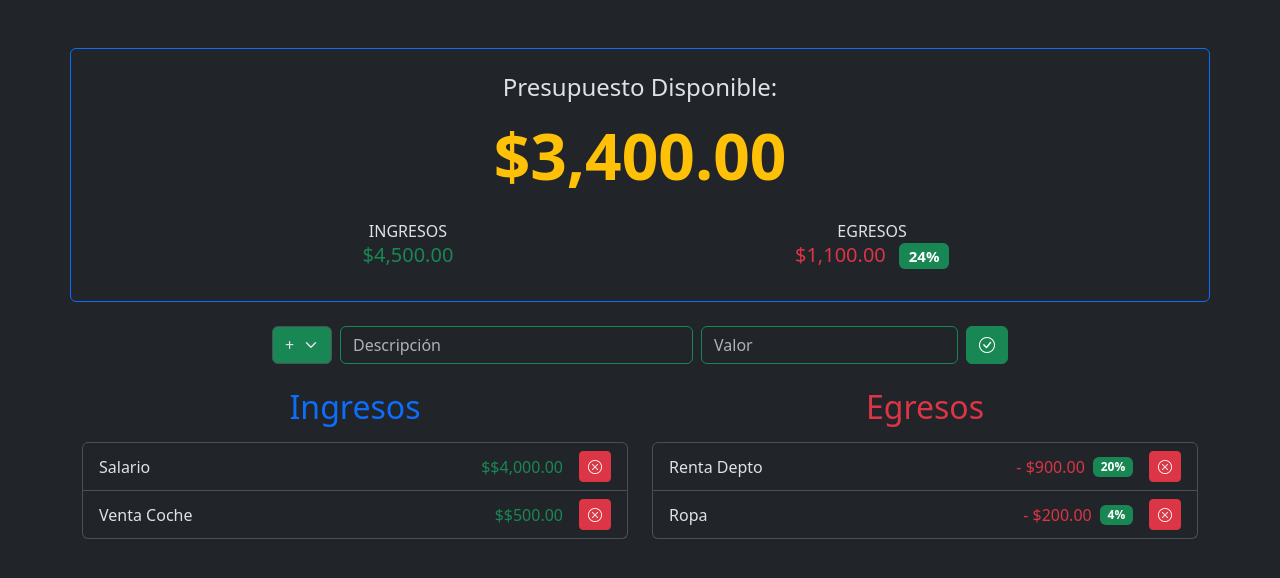
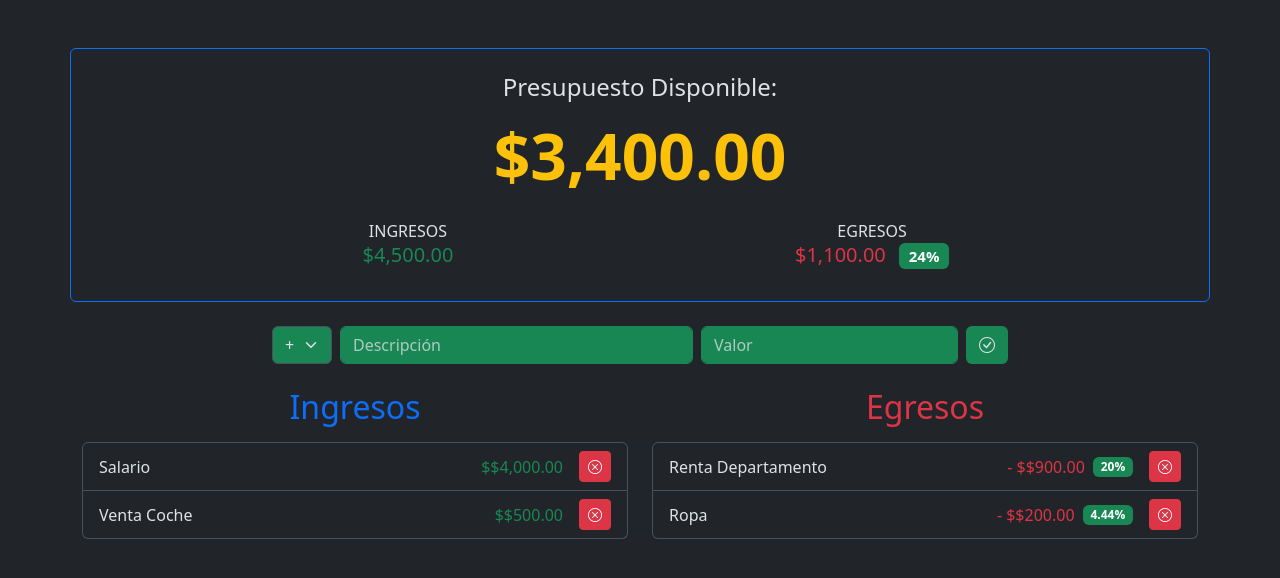
Before and after one commit to dannywilsonapaza/app-presupuesto, an Angular app: page / in a window 1280 px wide. Shown: the top 578 px of the page. Built offline with nearby package versions, Linux system fonts and the light colour scheme.

Commit message:
Formulario actualizado

```diff
--- a/src/app/app.component.html
+++ b/src/app/app.component.html
@@ -19,7 +19,7 @@
 
       <!-- Componente: Egresos -->
       <div class="col-md-6">
-        <app-egreso></app-egreso>
+        <app-egreso [ingresoTotal]="getIngresoTotal()"></app-egreso>
       </div>
     </div>
 
--- a/src/app/egreso/egreso.component.html
+++ b/src/app/egreso/egreso.component.html
@@ -1,23 +1,20 @@
 <h2 class="text-center text-danger">Egresos</h2>
 <ul class="list-group mt-3">
+  @for(egreso of egresos; track egreso) {
   <li class="list-group-item d-flex justify-content-between align-items-center">
-            <span class="flex-grow-1">Renta Depto</span>
+    <span class="flex-grow-1">{{ egreso.descripcion }}</span>
     <span class="d-flex align-items-center mx-3">
-              <span class="text-danger">- $900.00</span>
-              <span class="badge bg-success ms-2">20%</span>
+      <span class="text-danger"
+        >- ${{ egreso.valor | currency : "USD" : "$" }}</span
+      >
+      <span class="badge bg-success ms-2">{{
+        getPorcentajeTotal(egreso) | percent : "1.0-2"
+      }}</span>
     </span>
-            <button class="btn btn-sm btn-danger">
-              <i class="bi bi-x-circle"></i> <!-- Bootstrap Icon -->
+    <button class="btn btn-sm btn-danger" (click)="eliminarEgreso(egreso)">
+      <i class="bi bi-x-circle"></i>
+      <!-- Bootstrap Icon -->
     </button>
   </li>
-          <li class="list-group-item d-flex justify-content-between align-items-center">
-            <span class="flex-grow-1">Ropa</span>
-            <span class="d-flex align-items-center mx-3">
-              <span class="text-danger">- $200.00</span>
-              <span class="badge bg-success ms-2">4%</span>
-            </span>
-            <button class="btn btn-sm btn-danger">
-              <i class="bi bi-x-circle"></i> <!-- Bootstrap Icon -->
-            </button>
-          </li>
+  }
 </ul>
--- a/src/app/egreso/egreso.component.ts
+++ b/src/app/egreso/egreso.component.ts
@@ -1,11 +1,27 @@
-import { Component } from '@angular/core';
+import { Component, Input } from '@angular/core';
+import { Egreso } from './egreso.model';
+import { EgresoService } from './egreso.service';
+import { CommonModule } from '@angular/common';
 
 @Component({
   selector: 'app-egreso',
-  imports: [],
+  imports: [CommonModule],
   templateUrl: './egreso.component.html',
   styleUrl: './egreso.component.css'
 })
 export class EgresoComponent {
+  egresos: Egreso[] = [];
+  @Input() ingresoTotal!: number;
 
+  constructor(private egresoServicio: EgresoService) {
+    this.egresos = egresoServicio.egresos;
+  }
+
+  eliminarEgreso(egreso: Egreso) {
+    this.egresoServicio.eliminar(egreso);
+  }
+
+  getPorcentajeTotal(egreso: Egreso): number {
+    return egreso.valor / this.ingresoTotal;
+  }
 }
--- a/src/app/egreso/egreso.service.ts
+++ b/src/app/egreso/egreso.service.ts
@@ -10,4 +10,12 @@ export class EgresoService {
     new Egreso('Renta Departamento', 900),
     new Egreso('Ropa', 200)
   ];
+
+  eliminar(egreso: Egreso){
+    const indice: number = this.egresos.indexOf(egreso);
+    this.egresos.splice(indice, 1);
+  }
+
+
+
 }
--- a/src/app/formulario/formulario.component.html
+++ b/src/app/formulario/formulario.component.html
@@ -3,19 +3,32 @@
       <div class="col-md-8">
         <form class="row g-2">
           <div class="col-auto">
-            <select class="form-select bg-success">
+            <select (change)="tipoOperacion($event)"
+              class="form-select bg-success"
+              [ngClass]="{'bg-danger': tipo === 'egresoOperacion',
+              'bg-success': tipo === 'ingresoOperacion'}"
+            >
               <option value="ingresoOperacion" selected>+</option>
               <option value="egresoOperacion">-</option>
             </select>
           </div>
           <div class="col">
-            <input type="text" class="form-control border-success" placeholder="Descripción" required />
+            <input type="text" class="form-control border-success" placeholder="Descripción" required
+              [ngClass]="{'bg-danger': tipo === 'egresoOperacion',
+              'bg-success': tipo === 'ingresoOperacion'}"
+            />
           </div>
           <div class="col-auto">
-            <input type="number" class="form-control border-success" placeholder="Valor" required />
+            <input type="number" class="form-control border-success" placeholder="Valor" required
+              [ngClass]="{'bg-danger': tipo === 'egresoOperacion',
+              'bg-success': tipo === 'ingresoOperacion'}"
+            />
           </div>
           <div class="col-auto">
-            <button type="submit" class="btn btn-success">
+            <button type="submit" class="btn"
+              [ngClass]="{'bg-danger': tipo === 'egresoOperacion',
+              'bg-success': tipo === 'ingresoOperacion'}"
+            >
               <i class="bi bi-check-circle"></i> <!-- Bootstrap Icon -->
             </button>
           </div>
--- a/src/app/formulario/formulario.component.ts
+++ b/src/app/formulario/formulario.component.ts
@@ -1,11 +1,18 @@
+import { CommonModule } from '@angular/common';
 import { Component } from '@angular/core';
+
 
 @Component({
   selector: 'app-formulario',
-  imports: [],
+  imports: [CommonModule],
   templateUrl: './formulario.component.html',
   styleUrl: './formulario.component.css'
 })
 export class FormularioComponent {
+  tipo: string = 'ingresoOperacion';
 
+  tipoOperacion(evento : Event) {
+    const elementoSelect = evento.target as HTMLSelectElement;
+    this.tipo = elementoSelect.value;
+  }
 }
--- a/src/app/ingreso/ingreso.component.html
+++ b/src/app/ingreso/ingreso.component.html
@@ -4,7 +4,7 @@
             <li class="list-group-item d-flex justify-content-between align-items-center">
               <span class="flex-grow-1">{{ingreso.descripcion}}</span>
               <span class="text-success mx-3">${{ingreso.valor | currency:'USD':'$'}}</span>
-              <button class="btn btn-sm btn-danger" (click)="eliminarRegistro(ingreso)">
+              <button class="btn btn-sm btn-danger" (click)="eliminarIngreso(ingreso)">
                 <i class="bi bi-x-circle"></i> <!-- Bootstrap Icon -->
               </button>
             </li>
--- a/src/app/ingreso/ingreso.component.ts
+++ b/src/app/ingreso/ingreso.component.ts
@@ -16,7 +16,7 @@ export class IngresoComponent {
     this.ingresos = this.ingresoServicio.ingresos;
   }
 
-  eliminarRegistro(ingreso: Ingreso) {
+  eliminarIngreso(ingreso: Ingreso) {
     this.ingresoServicio.eliminar(ingreso);
   }
 }
```
Lines whose indentation alone changed are shown as unchanged.
